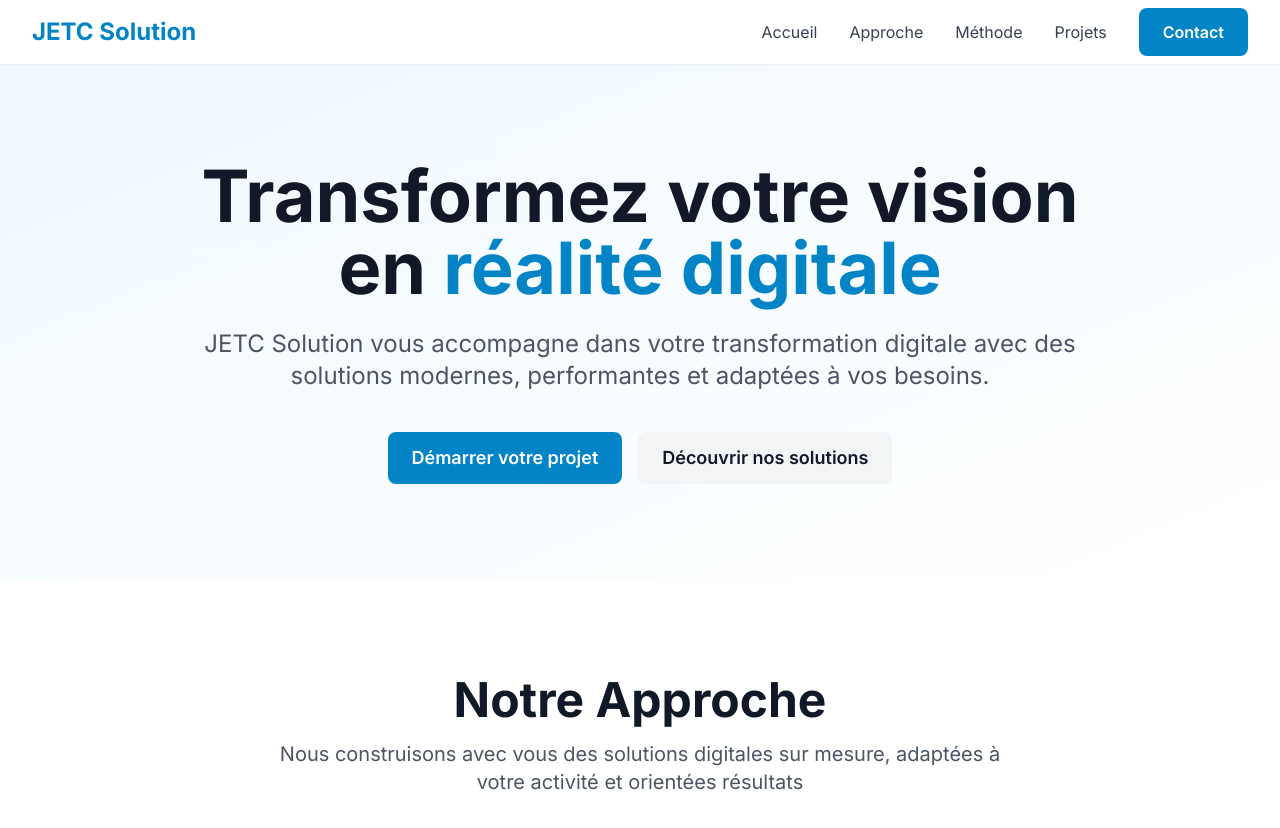
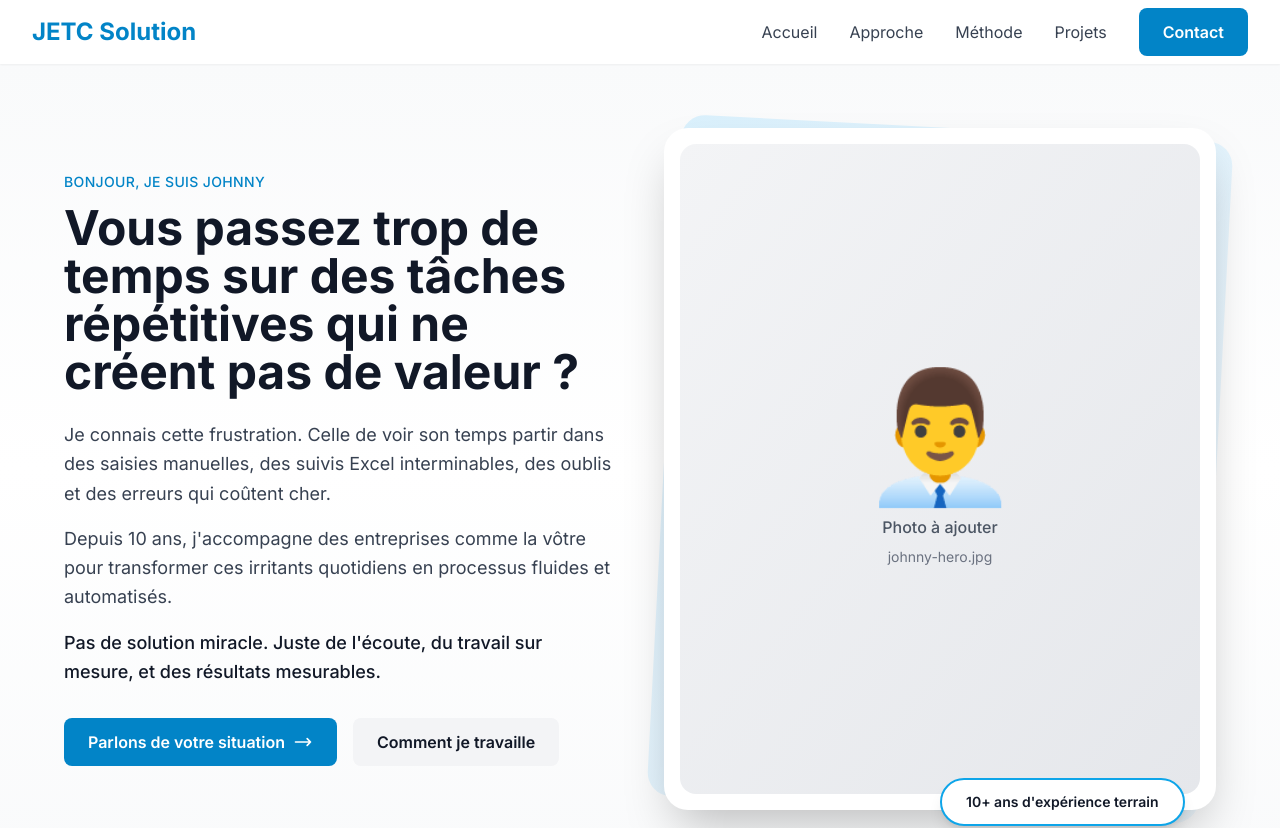
Before and after one commit to johnnyfleury87-ctrl/JECT_Solution, a Next.js app: page / in a window 1280 px wide. Shown: the top 828 px of the page. Built offline with nearby package versions, Linux system fonts and the light colour scheme.

Commit message:
refactor: Hero repensé avec approche humaine et empathique

```diff
--- a/components/Hero.js
+++ b/components/Hero.js
@@ -2,45 +2,119 @@
 
 import { motion } from 'framer-motion';
 import Link from 'next/link';
+import Image from 'next/image';
 
 export default function Hero() {
   return (
-    <section className="section-padding bg-gradient-to-br from-primary-50 to-white">
-      <div className="container-custom">
-        <div className="max-w-4xl mx-auto text-center">
-          <motion.h1
-            initial={{ opacity: 0, y: 20 }}
+    <section className="min-h-[85vh] flex items-center bg-gradient-to-b from-gray-50 via-white to-gray-50">
+      <div className="container-custom py-16">
+        <div className="max-w-6xl mx-auto">
+          <div className="grid grid-cols-1 lg:grid-cols-2 gap-12 items-center">
+
+            {/* Partie gauche : Texte */}
+            <div className="order-2 lg:order-1">
+              <motion.div
+                initial={{ opacity: 0, y: 30 }}
                 animate={{ opacity: 1, y: 0 }}
-            transition={{ duration: 0.6 }}
-            className="text-5xl md:text-6xl lg:text-7xl font-bold text-gray-900 mb-6"
+                transition={{ duration: 0.8, delay: 0.2 }}
               >
-            Transformez votre vision en{' '}
-            <span className="text-primary-600">réalité digitale</span>
-          </motion.h1>
+                <p className="text-primary-600 font-medium mb-3 text-sm uppercase tracking-wide">
+                  Bonjour, je suis Johnny
+                </p>
 
-          <motion.p
-            initial={{ opacity: 0, y: 20 }}
-            animate={{ opacity: 1, y: 0 }}
-            transition={{ duration: 0.6, delay: 0.2 }}
-            className="text-xl md:text-2xl text-gray-600 mb-10"
-          >
-            JETC Solution vous accompagne dans votre transformation digitale avec des solutions
-            modernes, performantes et adaptées à vos besoins.
-          </motion.p>
+                <h1 className="text-3xl md:text-4xl lg:text-5xl font-bold text-gray-900 mb-6 leading-tight">
+                  Vous passez trop de temps sur des tâches répétitives qui ne créent pas de valeur ?
+                </h1>
+
+                <div className="space-y-4 text-lg text-gray-700 leading-relaxed mb-8">
+                  <p>
+                    Je connais cette frustration. Celle de voir son temps partir dans des saisies manuelles,
+                    des suivis Excel interminables, des oublis et des erreurs qui coûtent cher.
+                  </p>
+
+                  <p>
+                    Depuis 10 ans, j&apos;accompagne des entreprises comme la vôtre pour transformer ces
+                    irritants quotidiens en processus fluides et automatisés.
+                  </p>
+
+                  <p className="font-medium text-gray-900">
+                    Pas de solution miracle. Juste de l&apos;écoute, du travail sur mesure,
+                    et des résultats mesurables.
+                  </p>
+                </div>
 
                 <motion.div
                   initial={{ opacity: 0, y: 20 }}
                   animate={{ opacity: 1, y: 0 }}
-            transition={{ duration: 0.6, delay: 0.4 }}
-            className="flex flex-col sm:flex-row gap-4 justify-center"
+                  transition={{ duration: 0.6, delay: 0.6 }}
+                  className="flex flex-col sm:flex-row gap-4"
                 >
-            <Link href="/contact" className="btn-primary text-lg">
-              Démarrer votre projet
+                  <Link
+                    href="/contact"
+                    className="btn-primary text-base inline-flex items-center justify-center group"
+                  >
+                    Parlons de votre situation
+                    <svg
+                      className="w-5 h-5 ml-2 group-hover:translate-x-1 transition-transform"
+                      fill="none"
+                      stroke="currentColor"
+                      viewBox="0 0 24 24"
+                    >
+                      <path strokeLinecap="round" strokeLinejoin="round" strokeWidth={2} d="M17 8l4 4m0 0l-4 4m4-4H3" />
+                    </svg>
                   </Link>
-            <Link href="/#solutions" className="btn-secondary text-lg">
-              Découvrir nos solutions
+
+                  <Link
+                    href="/#process"
+                    className="btn-secondary text-base inline-flex items-center justify-center"
+                  >
+                    Comment je travaille
                   </Link>
                 </motion.div>
+              </motion.div>
+            </div>
+
+            {/* Partie droite : Photo */}
+            <motion.div
+              initial={{ opacity: 0, scale: 0.9 }}
+              animate={{ opacity: 1, scale: 1 }}
+              transition={{ duration: 0.8 }}
+              className="order-1 lg:order-2"
+            >
+              <div className="relative">
+                {/* Décoration d'arrière-plan */}
+                <div className="absolute inset-0 bg-gradient-to-br from-primary-200 to-primary-100 rounded-3xl transform rotate-3 opacity-50"></div>
+
+                {/* Photo */}
+                <div className="relative bg-white p-4 rounded-3xl shadow-2xl">
+                  <div className="relative aspect-[4/5] rounded-2xl overflow-hidden bg-gradient-to-br from-gray-100 to-gray-200">
+                    {/* TODO: Remplacer par votre vraie photo */}
+                    {/* <Image src="/images/johnny-hero.jpg" alt="Johnny Fleury" fill className="object-cover" /> */}
+                    <div className="w-full h-full flex items-center justify-center">
+                      <div className="text-center p-8">
+                        <div className="text-9xl mb-4">👨‍💼</div>
+                        <p className="text-gray-600 font-medium">Photo à ajouter</p>
+                        <p className="text-sm text-gray-500 mt-2">johnny-hero.jpg</p>
+                      </div>
+                    </div>
+                  </div>
+
+                  {/* Badge confiance */}
+                  <motion.div
+                    initial={{ opacity: 0, y: 20 }}
+                    animate={{ opacity: 1, y: 0 }}
+                    transition={{ duration: 0.6, delay: 0.4 }}
+                    className="absolute -bottom-4 left-1/2 transform -translate-x-1/2 bg-white px-6 py-3 rounded-full shadow-lg border-2 border-primary-500"
+                  >
+                    <p className="text-sm font-semibold text-gray-900">
+                      10+ ans d&apos;expérience terrain
+                    </p>
+                  </motion.div>
+                </div>
+              </div>
+            </motion.div>
+
+          </div>
         </div>
       </div>
     </section>
```
Lines whose indentation alone changed are shown as unchanged.
